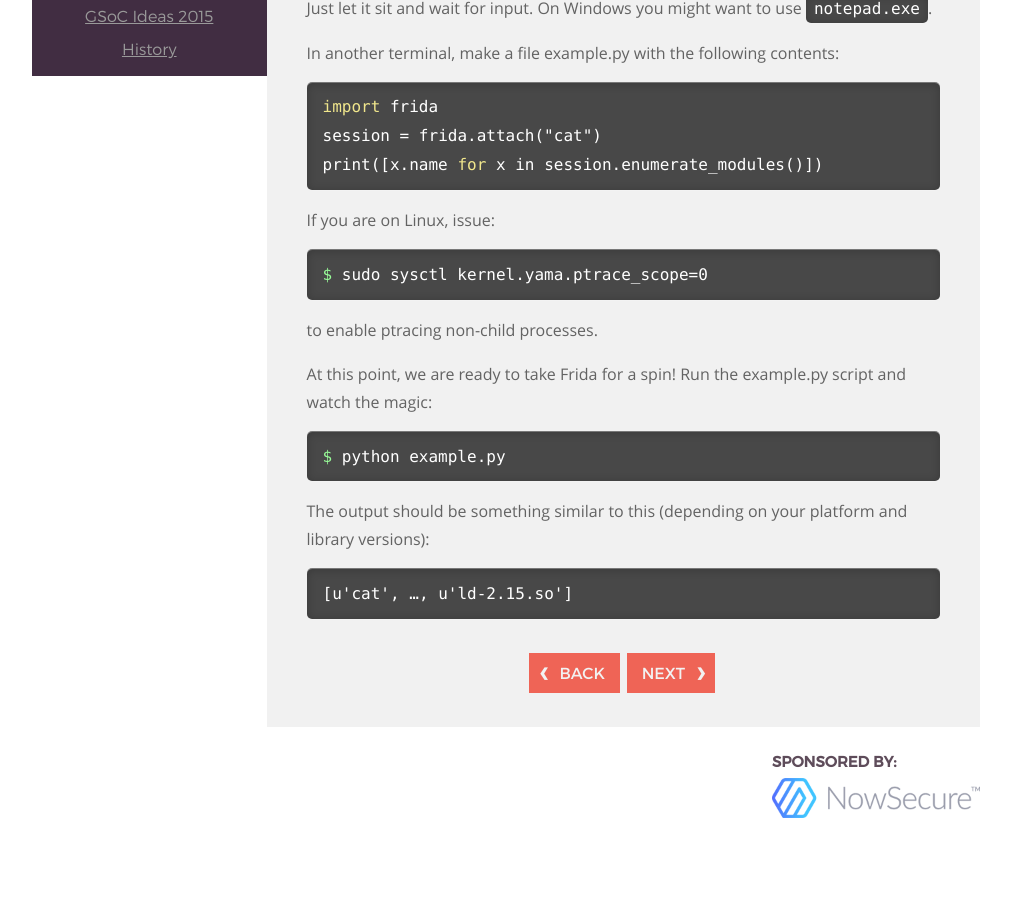
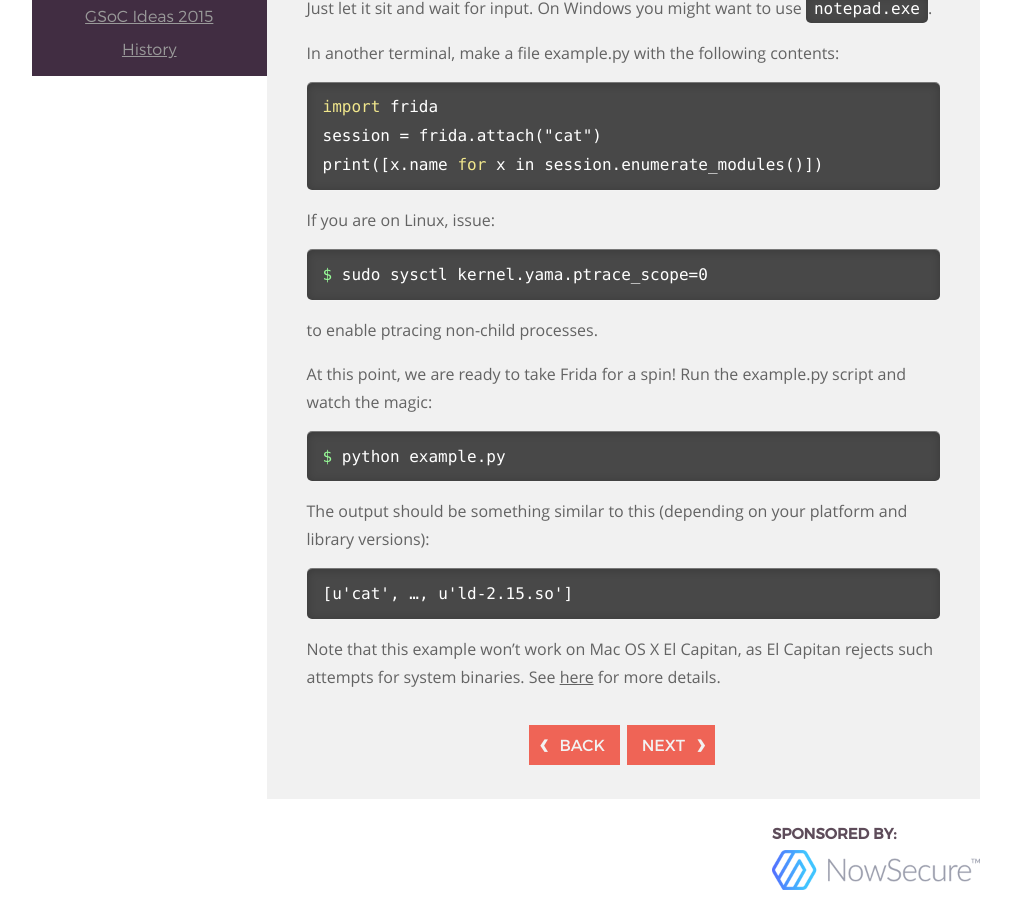
Before and after one commit to frida/frida-website, a Jekyll site: the page built from docs/installation.md, in a window 1280 px wide and 900 px high, scrolled down 1178 px. Shown: the whole window, without its empty margins (129-1140 px from the left). Built offline with Jekyll 4.4.1, drawn with Linux system fonts in a browser that asks for light colours; before the commit the page ends 2006 px from its top, so only the background shows below that.

Commit message:
Added a note for example won't work on El Capitan

```diff
--- a/docs/installation.md
+++ b/docs/installation.md
@@ -80,3 +80,5 @@ and library versions):
 {% highlight py %}
 [u'cat', …, u'ld-2.15.so']
 {% endhighlight %}
+
+Note that this example won’t work on Mac OS X El Capitan, as El Capitan rejects such attempts for system binaries. See [here]({{ site.repository }}/issues/83) for more details.
```
